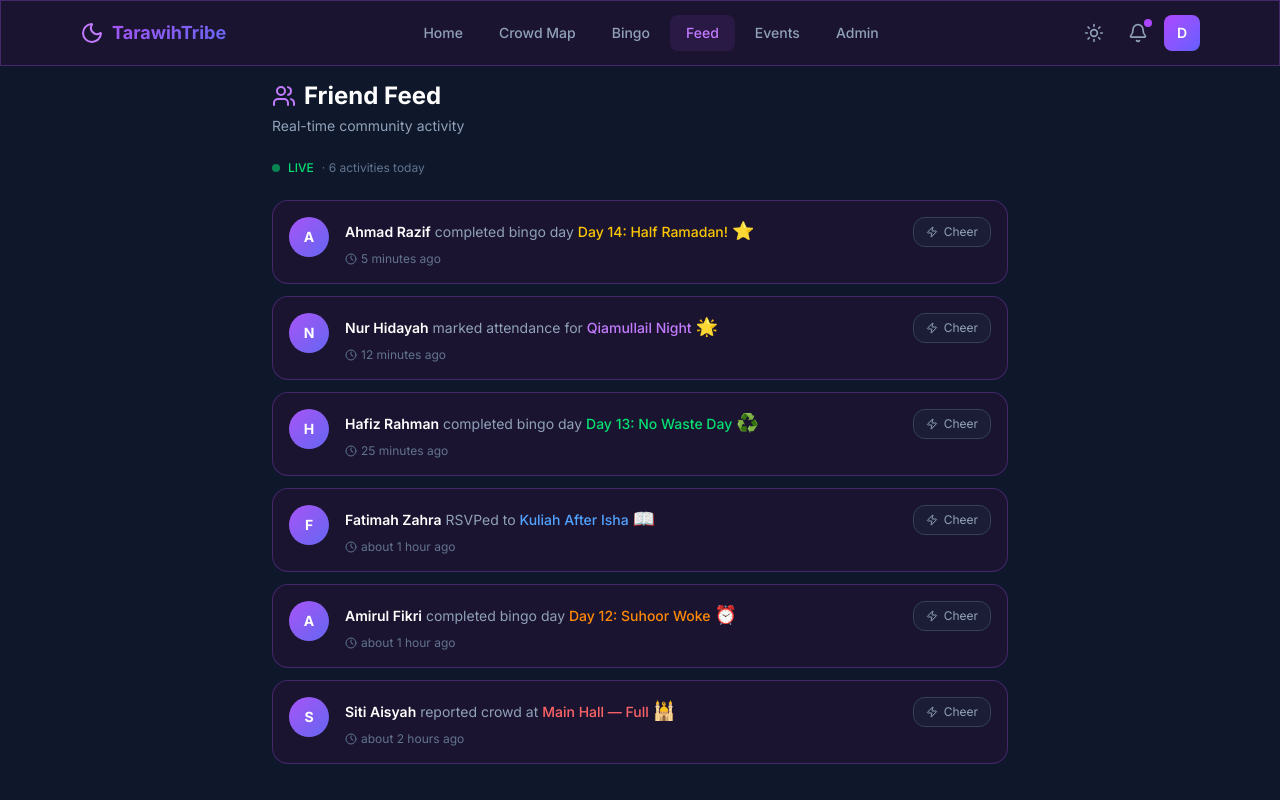
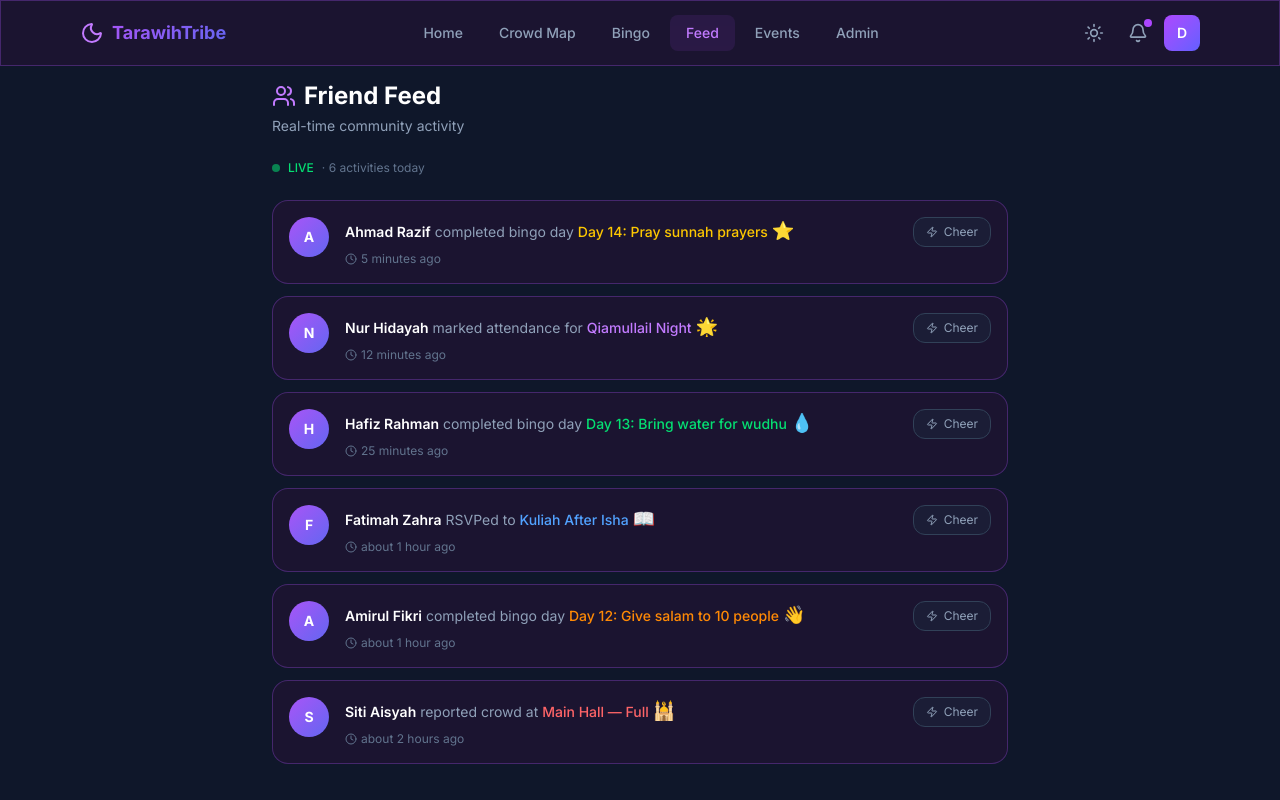
Before and after one commit to arisyasyahirah/TarawihTribe, a React (Vite) app: page /feed in a window 1280 px wide. Both pictures are taken after a click on the button "Try Demo Mode (No Account Needed)". Built offline with nearby package versions, Linux system fonts and the light colour scheme; no server answers; the database is empty.

Commit message:
fix: update bingo challenges across all pages

```diff
--- a/src/pages/FriendFeed.jsx
+++ b/src/pages/FriendFeed.jsx
@@ -6,11 +6,11 @@ import LoadingSpinner from '../components/LoadingSpinner'
 import { formatDistanceToNow } from 'date-fns'
 
 const MOCK_ACTIVITIES = [
-  { id: 1, user: 'Ahmad Razif', action: 'completed bingo day', detail: 'Day 14: Half Ramadan!', icon: '⭐', time: new Date(Date.now() - 5 * 60000), color: 'text-yellow-400' },
+  { id: 1, user: 'Ahmad Razif', action: 'completed bingo day', detail: 'Day 14: Pray sunnah prayers', icon: '⭐', time: new Date(Date.now() - 5 * 60000), color: 'text-yellow-400' },
   { id: 2, user: 'Nur Hidayah', action: 'marked attendance for', detail: 'Qiamullail Night', icon: '🌟', time: new Date(Date.now() - 12 * 60000), color: 'text-purple-400' },
-  { id: 3, user: 'Hafiz Rahman', action: 'completed bingo day', detail: 'Day 13: No Waste Day', icon: '♻️', time: new Date(Date.now() - 25 * 60000), color: 'text-green-400' },
+  { id: 3, user: 'Hafiz Rahman', action: 'completed bingo day', detail: 'Day 13: Bring water for wudhu', icon: '💧', time: new Date(Date.now() - 25 * 60000), color: 'text-green-400' },
   { id: 4, user: 'Fatimah Zahra', action: 'RSVPed to', detail: 'Kuliah After Isha', icon: '📖', time: new Date(Date.now() - 45 * 60000), color: 'text-blue-400' },
-  { id: 5, user: 'Amirul Fikri', action: 'completed bingo day', detail: 'Day 12: Suhoor Woke', icon: '⏰', time: new Date(Date.now() - 60 * 60000), color: 'text-orange-400' },
+  { id: 5, user: 'Amirul Fikri', action: 'completed bingo day', detail: 'Day 12: Give salam to 10 people', icon: '👋', time: new Date(Date.now() - 60 * 60000), color: 'text-orange-400' },
   { id: 6, user: 'Siti Aisyah', action: 'reported crowd at', detail: 'Main Hall — Full', icon: '🕌', time: new Date(Date.now() - 90 * 60000), color: 'text-red-400' },
 ]
 
--- a/src/pages/Notifications.jsx
+++ b/src/pages/Notifications.jsx
@@ -4,7 +4,7 @@ import { useAuth } from '../hooks/useAuth'
 
 const MOCK_NOTIFICATIONS = [
   { id: 1, type: 'event', title: 'Reminder: Qiamullail Tonight', body: 'Qiamullail at Masjid Salahuddin starts at 2:00 AM. Don\'t miss it!', time: new Date(Date.now() - 10 * 60000), read: false, icon: '🌟' },
-  { id: 2, type: 'bingo', title: 'Don\'t forget your Bingo today!', body: 'Complete today\'s challenge: Day 14 — Half Ramadan!', time: new Date(Date.now() - 2 * 3600000), read: false, icon: '⭐' },
+  { id: 2, type: 'bingo', title: 'Don\'t forget your Bingo today!', body: 'Complete today\'s challenge: Day 14 — Pray sunnah prayers', time: new Date(Date.now() - 2 * 3600000), read: false, icon: '⭐' },
   { id: 3, type: 'friend', title: 'Ahmad Razif completed Day 13', body: 'Your friend just completed their bingo challenge!', time: new Date(Date.now() - 5 * 3600000), read: true, icon: '🎉' },
   { id: 4, type: 'event', title: 'Community Iftar tomorrow', body: 'Don\'t forget you RSVPed for Community Iftar Besar tomorrow at 6:30 PM.', time: new Date(Date.now() - 8 * 3600000), read: true, icon: '🍽️' },
   { id: 5, type: 'crowd', title: 'Parking A is clearing up', body: 'Crowd level at Parking A has dropped to Moderate. Good time to head over!', time: new Date(Date.now() - 12 * 3600000), read: true, icon: '🅿️' },
```
